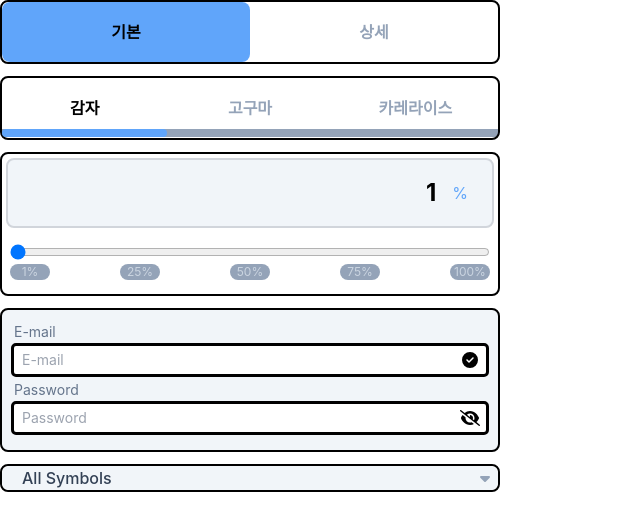
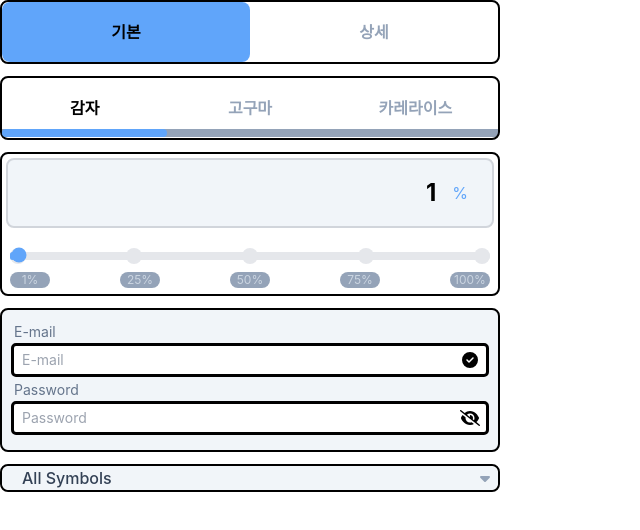
Before and after one commit to coconutstd/wanted_pre_onboarding, a React (Create React App) app: page / in a window 1280 px wide. Shown: the top 530 px of the page, without its empty margins (0-640 px from the left). Built offline with nearby package versions, Linux system fonts and the light colour scheme.

Commit message:
슬라이더 기능 픽셀매칭 구현

```diff
--- a/src/components/Slider.js
+++ b/src/components/Slider.js
@@ -29,16 +29,35 @@ const Slider = () => {
           %
         </div>
       </div>
-      <div className="contorl-pane flex flex-col grow h-1/2 mt-3 p-2">
+      <div className="contorl-pane flex flex-col grow h-1/2 p-2">
+        <div className="slider-box relative">
           <input
             type="range"
             min={1}
             max={100}
             value={percentage}
-          step={1}
             onChange={onChangePercentage}
-          className="slider w-full h-2 rounded-lg cursor-pointer"
+            className="slider w-full h-2 translate-x-[1px] translate-y-[1px] rounded-full z-10 accent-blue-400 cursor-pointer appearance-none bg-transparent"
           ></input>
+
+          <div
+            className={`absolute slider-bar h-2 rounded-full -translate-y-3 bg-blue-400 -z-10`}
+            style={{ width: `${percentage}%` }}
+          ></div>
+
+          <div className="absolute h-2 w-full bg-gray-200 -translate-y-3 rounded-full -z-20" />
+
+          <div className="flex w-full top-2 absolute justify-between items-center -z-20">
+            {buttons.map((button) => (
+              <div
+                key={button.id}
+                className={`rounded-full w-4 h-4 ${
+                  button.percentage < percentage ? "bg-blue-400" : "bg-gray-200"
+                }`}
+              ></div>
+            ))}
+          </div>
+        </div>
 
         <ul className="percentage-buttons flex justify-between mt-2">
           {buttons.map((button) => (
```
Lines whose indentation alone changed are shown as unchanged.
